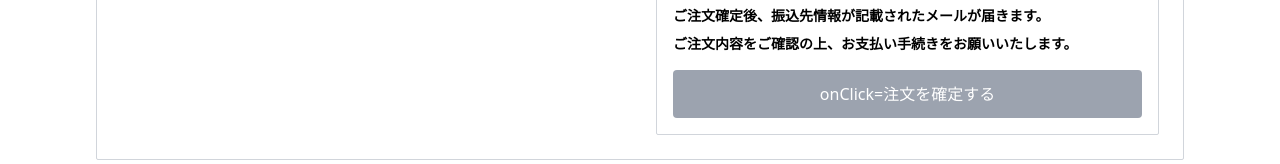
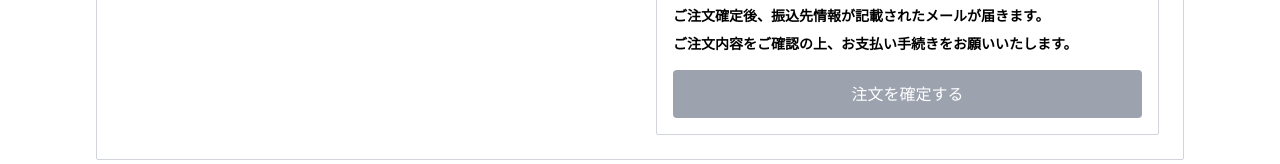
Before and after one commit to sisu2468/Design_Service, a React (Vite) app: page /order in a window 1280 px wide. Shown: the part 788-952 px from the top of the page. Built offline with nearby package versions, Linux system fonts and the light colour scheme.

Commit message:
fix: link

```diff
--- a/src/pages/deliver.tsx
+++ b/src/pages/deliver.tsx
@@ -17,7 +17,7 @@ export default function FlagBuy() {
                 <div className="max-w-4xl mx-auto w-full">
                     <div className="flex flex-col gap-4 items-center justify-center py-5 border-[1px] border-black mb-3">
                         <span className="text-black text-4xl font-extrabold">今注文すると <span className="text-[#FF0000] text-5xl font-bold">X</span> 月<span className="text-[#FF0000] text-5xl font-bold">X</span> 日 に発送予定</span>
-                        <span className="text-black font-medium text-base">お届け予定日 (納期)の目安は、<a href="/delivery"><span className="text-blue-600">こちらのページ</span></a>をご確認ください。</span>
+                        <span className="text-black font-medium text-base">お届け予定日 (納期)の目安は、<a href="/order"><span className="text-blue-600">こちらのページ</span></a>をご確認ください。</span>
                     </div>
                     <div className="grid grid-cols-5 items-center text-center px-10">
                         <div className="w-36"></div>
@@ -51,9 +51,11 @@ export default function FlagBuy() {
                             <span className="flex items-center text-lg">(税込)</span>
                         </div>
                         <div className="flex gap-4 items-center">
-                            <button className="bg-blue-800 p-2.5 text-white font-semibold">
-                                新しいフラッグを作成
-                            </button>
+                            <a href="/">
+                                <button className="bg-blue-800 p-2.5 text-white font-semibold">
+                                    新しいフラッグを作成
+                                </button>
+                            </a>
                             <button className="bg-orange-500 p-2.5 text-white font-semibold flex gap-3">
                                 <GiShoppingCart size={22} />
                                 チェックアウト
--- a/src/pages/order.tsx
+++ b/src/pages/order.tsx
@@ -10,7 +10,7 @@ export default function OrderForm() {
     const [isButtonActive, setIsButtonActive] = useState(false);
 
     useEffect(() => {
-        setIsButtonActive(confirm1 && confirm2 && confirm3);
+        setIsButtonActive(confirm1 && confirm2 && confirm3 && confirm4 && confirm5);
     }, [confirm1, confirm2, confirm3, confirm4, confirm5]);
 
     return (
@@ -186,7 +186,7 @@ export default function OrderForm() {
                                 <button
                                     className={`w-full ${isButtonActive ? 'bg-[#f15642] hover:bg-[#d64836]' : 'bg-gray-400'}  text-white py-3 rounded  transition-colors`}
                                     disabled={!isButtonActive}>
-                                    onClick={}
+                                    {/* onClick={} */}
                                     {/* {isButtonActive ? '注文を確定する' :} */}
                                     注文を確定する
                                 </button>
```
